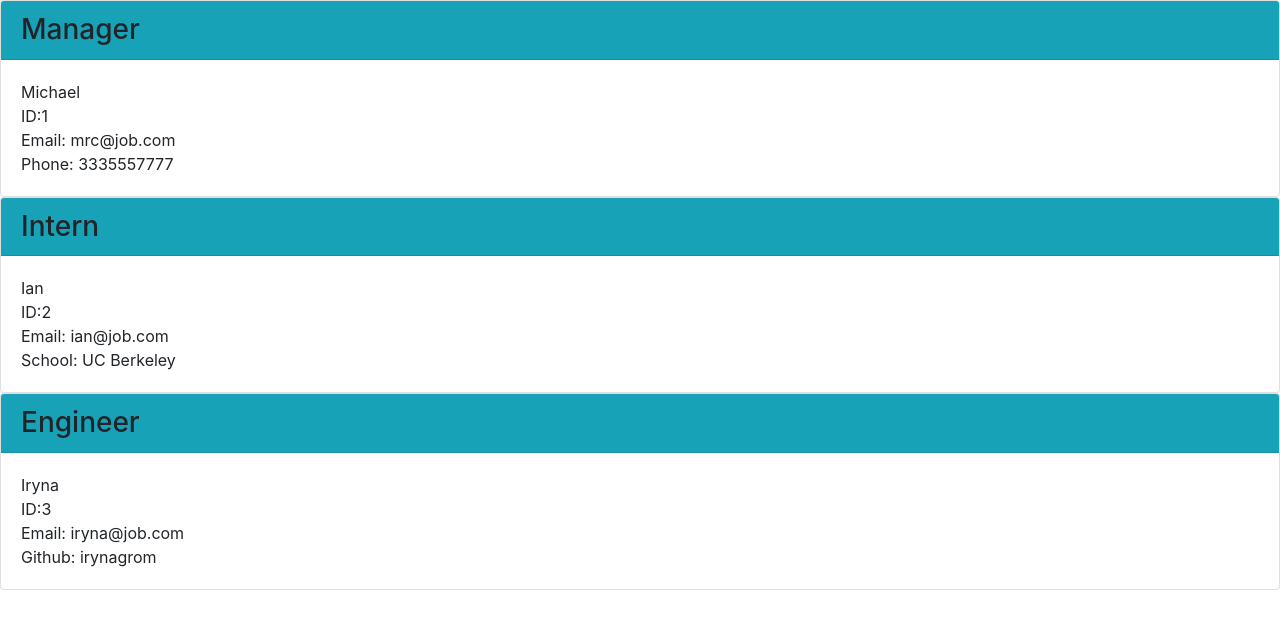
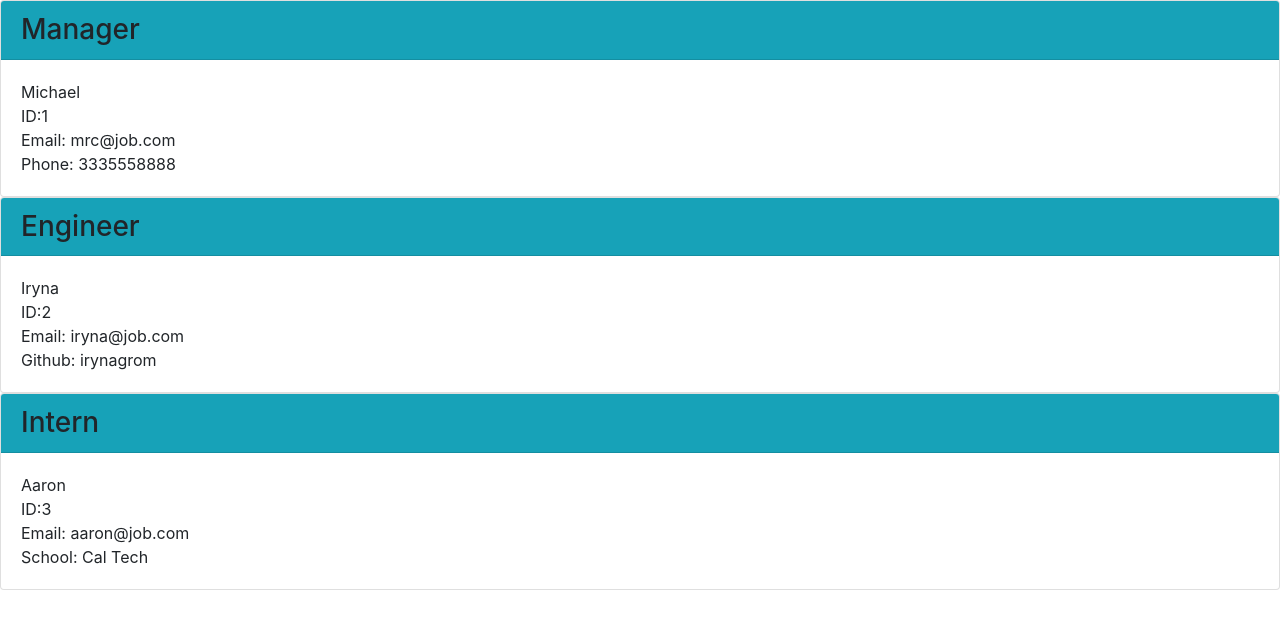
Before and after one commit to mrcorbo/Team-Profile-Generator, a website: page dist/index.html in a window 1280 px wide. Drawn offline with nearby package versions, Linux system fonts and the light colour scheme.

Commit message:
Submission Video File run

```diff
--- a/dist/index.html
+++ b/dist/index.html
@@ -17,19 +17,7 @@
             Michael
             <br>ID:1
             <br>Email: mrc@job.com
-            <br>Phone: 3335557777
-            </p>
-            </div>
-            </div><div class="card">
-            <h3 class="card-header bg-info">
-              Intern
-            </h3>
-            <div class="card-body">
-            <p class="card-text">
-            Ian
-            <br>ID:2
-            <br>Email: ian@job.com
-            <br>School: UC Berkeley
+            <br>Phone: 3335558888
             </p>
             </div>
             </div><div class="card">
@@ -39,9 +27,21 @@
             <div class="card-body">
             <p class="card-text">
             Iryna
-            <br>ID:3
+            <br>ID:2
             <br>Email: iryna@job.com
             <br>Github: irynagrom
+            </p>
+            </div>
+            </div><div class="card">
+            <h3 class="card-header bg-info">
+              Intern
+            </h3>
+            <div class="card-body">
+            <p class="card-text">
+            Aaron
+            <br>ID:3
+            <br>Email: aaron@job.com
+            <br>School: Cal Tech
             </p>
             </div>
             </div>
```
